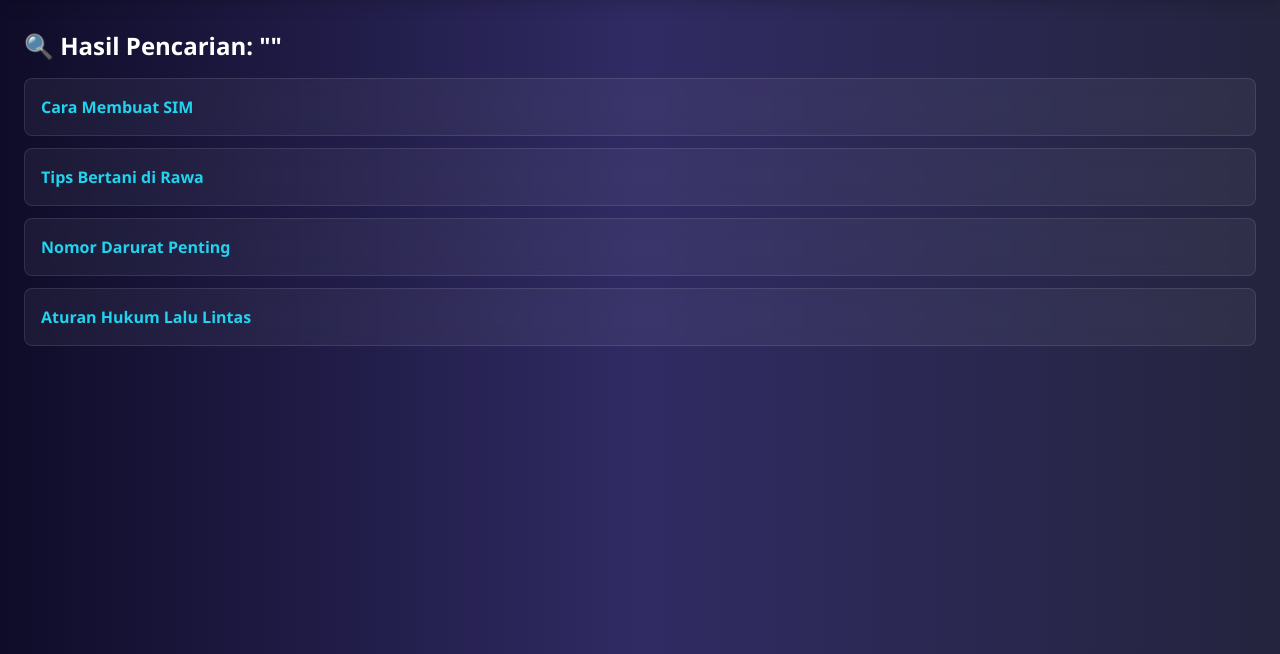
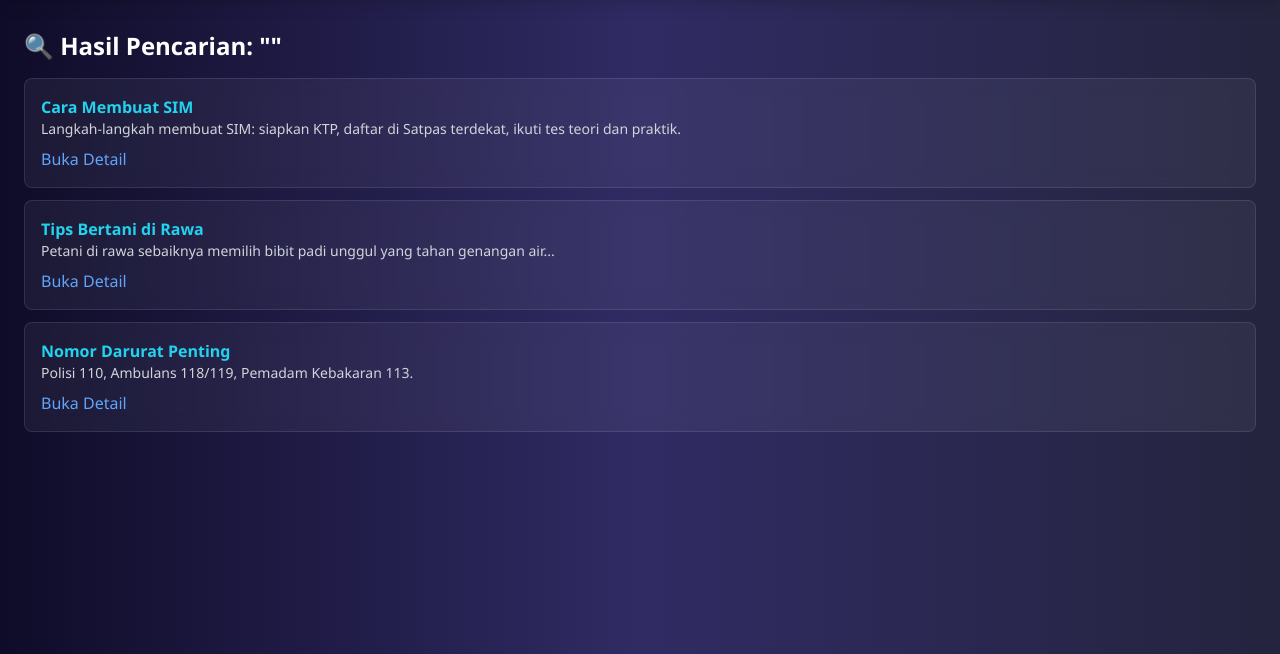
Before and after one commit to Dyruby/panduan-warga, a Flask app: page /search in a window 1280 px wide. Shown: the part 66-720 px from the top of the page. Run offline with Flask 3, Linux system fonts and the light colour scheme; some libraries are stand-ins or nearby versions.

Commit message:
Update: menambahkan fitur baru dan memperbaiki bug

```diff
--- a/app.py
+++ b/app.py
@@ -6,13 +6,24 @@ from ai_agent import tanya_ai_hukum  # Tambahkan import ini
 
 app = Flask(__name__)
 
-# 🔍 Data contoh (bisa diganti database)
 panduan_data = [
-    {"judul": "Cara Membuat SIM", "link": "/panduan_sim"},
-    {"judul": "Tips Bertani di Rawa", "link": "/panduan_bertani_di_rawa"},
-    {"judul": "Nomor Darurat Penting", "link": "/bantuan_layanan_darurat"},
-    {"judul": "Aturan Hukum Lalu Lintas", "link": "/panduan_hukum"},
+    {
+        "judul": "Cara Membuat SIM",
+        "link": "/panduan_sim",
+        "konten": "Langkah-langkah membuat SIM: siapkan KTP, daftar di Satpas terdekat, ikuti tes teori dan praktik."
+    },
+    {
+        "judul": "Tips Bertani di Rawa",
+        "link": "/panduan_bertani_di_rawa",
+        "konten": "Petani di rawa sebaiknya memilih bibit padi unggul yang tahan genangan air..."
+    },
+    {
+        "judul": "Nomor Darurat Penting",
+        "link": "/bantuan_layanan_darurat",
+        "konten": "Polisi 110, Ambulans 118/119, Pemadam Kebakaran 113."
+    }
 ]
+
 
 berita_data = [
     {"judul": "Perpanjangan SIM Online Resmi Dibuka",
@@ -106,5 +117,16 @@ def hukum():
         response = tanya_ai_hukum(question)
     return render_template("hukum.html", response=response)
 
+@app.route("/search")
+def search():
+    query = request.args.get("q", "").lower()
+    hasil = [p for p in panduan_data if query in p["judul"].lower()]
+
+    if len(hasil) == 1:
+        return render_template("detail.html", panduan=hasil[0])  # langsung buka detail
+
+    return render_template("search.html", query=query, hasil=hasil)
+
+
 if __name__ == '__main__':
     app.run(debug=True)
--- a/templates/search.html
+++ b/templates/search.html
@@ -9,9 +9,9 @@
   <ul class="space-y-3">
     {% for item in hasil %}
       <li class="glass p-4 rounded-lg">
-        <a href="{{ item.link }}" class="text-cyan-400 font-semibold hover:underline">
-          {{ item.judul }}
-        </a>
+        <h3 class="text-cyan-400 font-semibold">{{ item.judul }}</h3>
+        <p class="text-sm text-gray-300 mb-2">{{ item.konten }}</p>
+        <a href="{{ item.link }}" class="text-blue-400 hover:underline">Buka Detail</a>
       </li>
     {% endfor %}
   </ul>
```
Also changed, not shown: templates/detail.html (added, +9 -0 lines).
